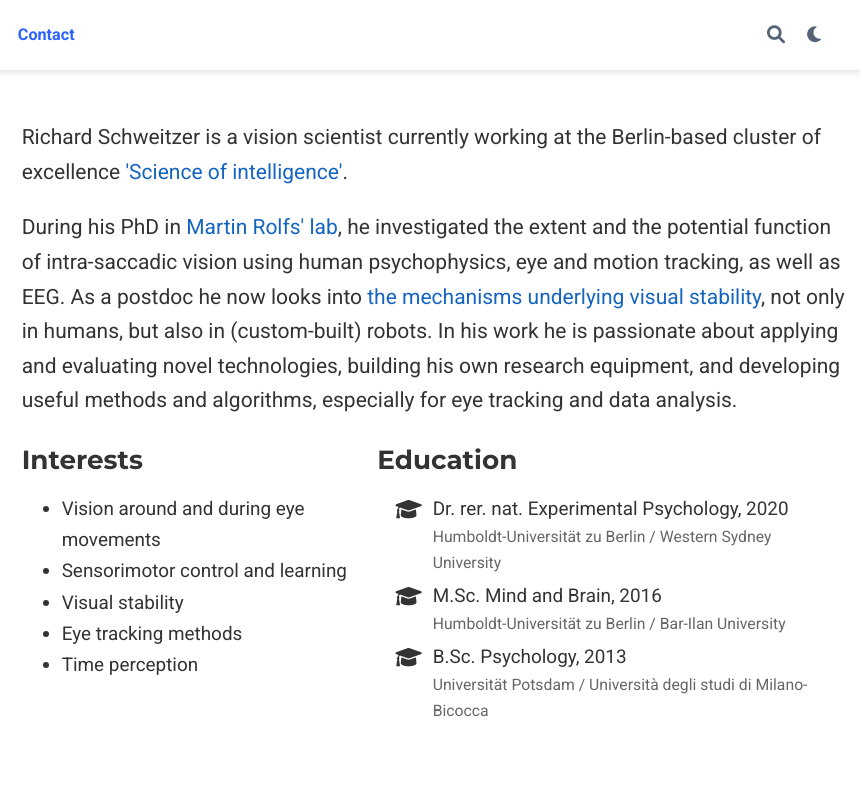
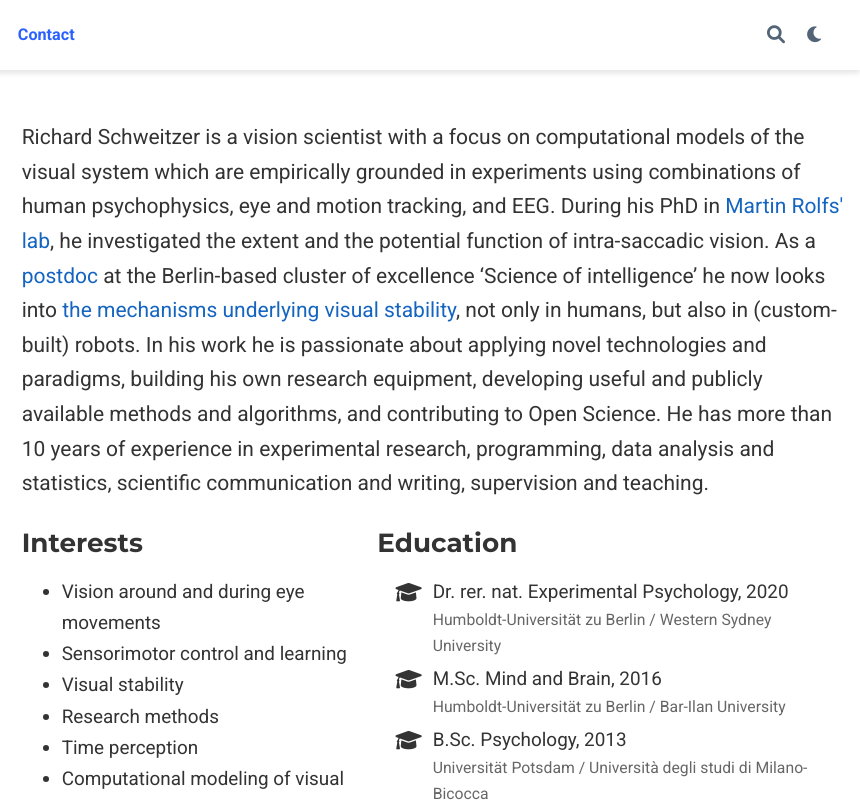
Before and after one commit to richardschweitzer/richardschweitzer.github.io, a plain HTML site: page index.html in a window 1280 px wide. Shown: the top 802 px of the page, 420-1280 px from the left. Drawn offline with Linux system fonts and the light colour scheme; some icons are missing.

Commit message:
updated bio

```diff
--- a/index.html
+++ b/index.html
@@ -912,10 +912,11 @@
 
 
     <div class="article-style">
-      <p>Richard Schweitzer is a vision scientist currently working at the Berlin-based cluster of excellence <a href="https://www.scienceofintelligence.de/people/richard-schweitzer/" target="_blank">'Science of intelligence'</a>.</p>
-<p>During his PhD in <a href="https://rolfslab.org/" target="_blank">Martin Rolfs' lab</a>, he investigated the extent and the potential function of intra-saccadic vision using human psychophysics, eye and motion tracking, as well as EEG.
-As a postdoc he now looks into <a href="https://www.scienceofintelligence.de/research/researchprojects/project_23/" target="_blank">the mechanisms underlying visual stability</a>, not only in humans, but also in (custom-built) robots.
-In his work he is passionate about applying and evaluating novel technologies, building his own research equipment, and developing useful methods and algorithms, especially for eye tracking and data analysis.</p>
+      <p>Richard Schweitzer is a vision scientist with a focus on computational models of the visual system which are empirically grounded in experiments using combinations of human psychophysics, eye and motion tracking, and EEG.
+During his PhD in <a href="https://rolfslab.org/" target="_blank">Martin Rolfs' lab</a>, he investigated the extent and the potential function of intra-saccadic vision.
+As a <a href="https://www.scienceofintelligence.de/people/richard-schweitzer/" target="_blank">postdoc</a> at the Berlin-based cluster of excellence &lsquo;Science of intelligence&rsquo; he now looks into <a href="https://www.scienceofintelligence.de/research/researchprojects/project_23/" target="_blank">the mechanisms underlying visual stability</a>, not only in humans, but also in (custom-built) robots.
+In his work he is passionate about applying novel technologies and paradigms, building his own research equipment, developing useful and publicly available methods and algorithms, and contributing to Open Science.
+He has more than 10 years of experience in experimental research, programming, data analysis and statistics, scientific communication and writing, supervision and teaching.</p>
 
     </div>
 
@@ -932,9 +933,11 @@ In his work he is passionate about applying and evaluating novel technologies, b
 
           <li>Visual stability</li>
 
-          <li>Eye tracking methods</li>
+          <li>Research methods</li>
 
           <li>Time perception</li>
+
+          <li>Computational modeling of visual processes</li>
 
         </ul>
       </div>
```
Also changed, not shown: index.json (+1 -1 lines), 1 other file.
